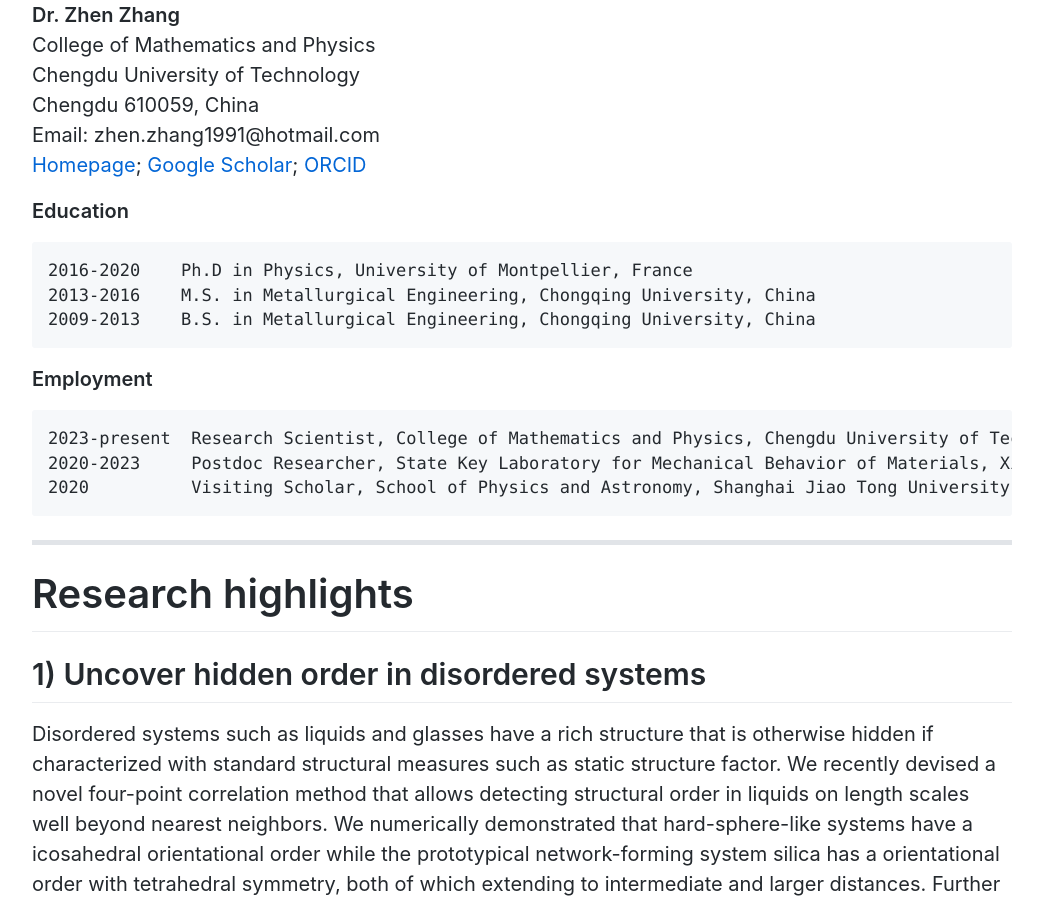
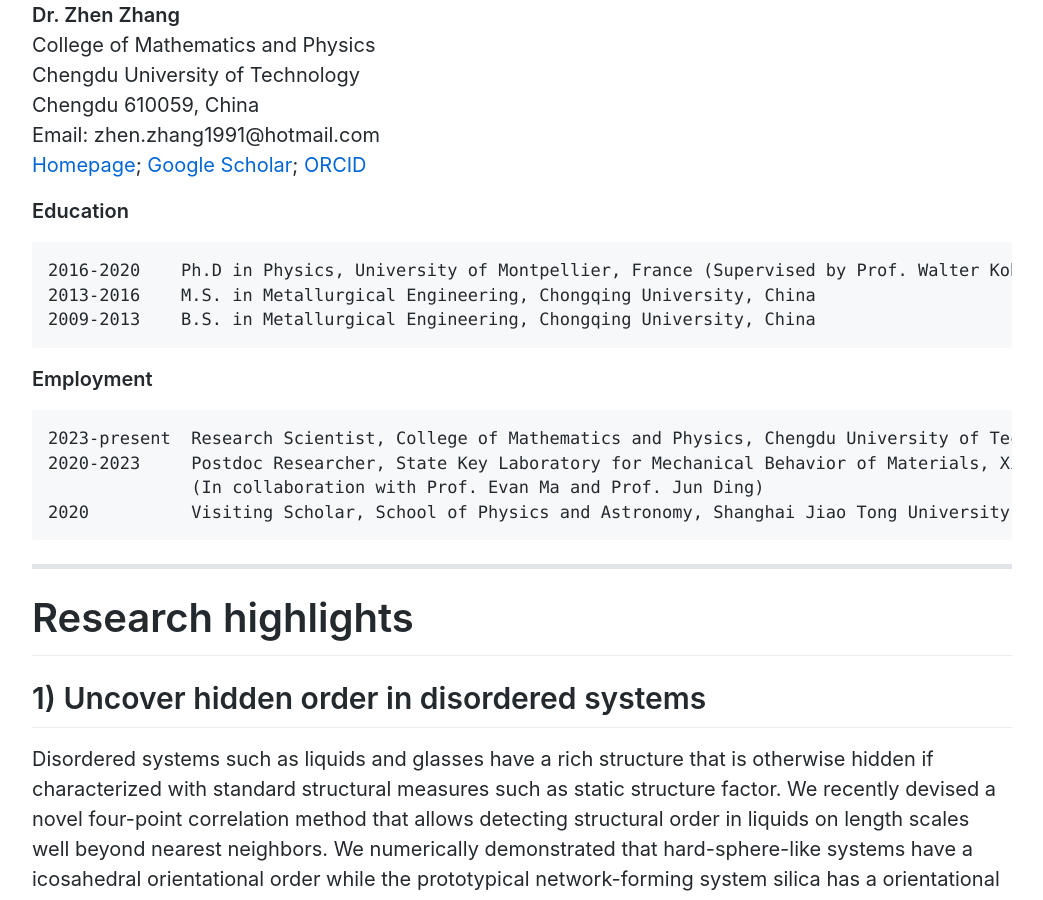
Before and after one commit to zhenzhang1991/zhenzhang1991.github.io, a Jekyll site: the page built from index.md, in a window 1280 px wide and 900 px high, scrolled down 439 px. Shown: the whole window, without its empty margins (118-1161 px from the left). Built offline with Jekyll 4.4.1, drawn with Linux system fonts in a browser that asks for light colours; Markdown is read by kramdown in place of the engine named in the settings; comment, search, counter and statistics services are not loaded.

Commit message:
Update index.md

```diff
--- a/index.md
+++ b/index.md
@@ -19,7 +19,7 @@ Email: zhen.zhang1991@hotmail.com<br>
 
 **Education**
 <pre>
-2016-2020    Ph.D in Physics, University of Montpellier, France
+2016-2020    Ph.D in Physics, University of Montpellier, France (Supervised by Prof. Walter Kob and Dr. Simona Ispas)
 2013-2016    M.S. in Metallurgical Engineering, Chongqing University, China
 2009-2013    B.S. in Metallurgical Engineering, Chongqing University, China
 </pre>
@@ -28,6 +28,7 @@ Email: zhen.zhang1991@hotmail.com<br>
 <pre>
 2023-present  Research Scientist, College of Mathematics and Physics, Chengdu University of Technology, China
 2020-2023     Postdoc Researcher, State Key Laboratory for Mechanical Behavior of Materials, Xi’an Jiaotong University, China
+              (In collaboration with Prof. Evan Ma and Prof. Jun Ding)
 2020          Visiting Scholar, School of Physics and Astronomy, Shanghai Jiao Tong University, China
 </pre>
 * * *
```
